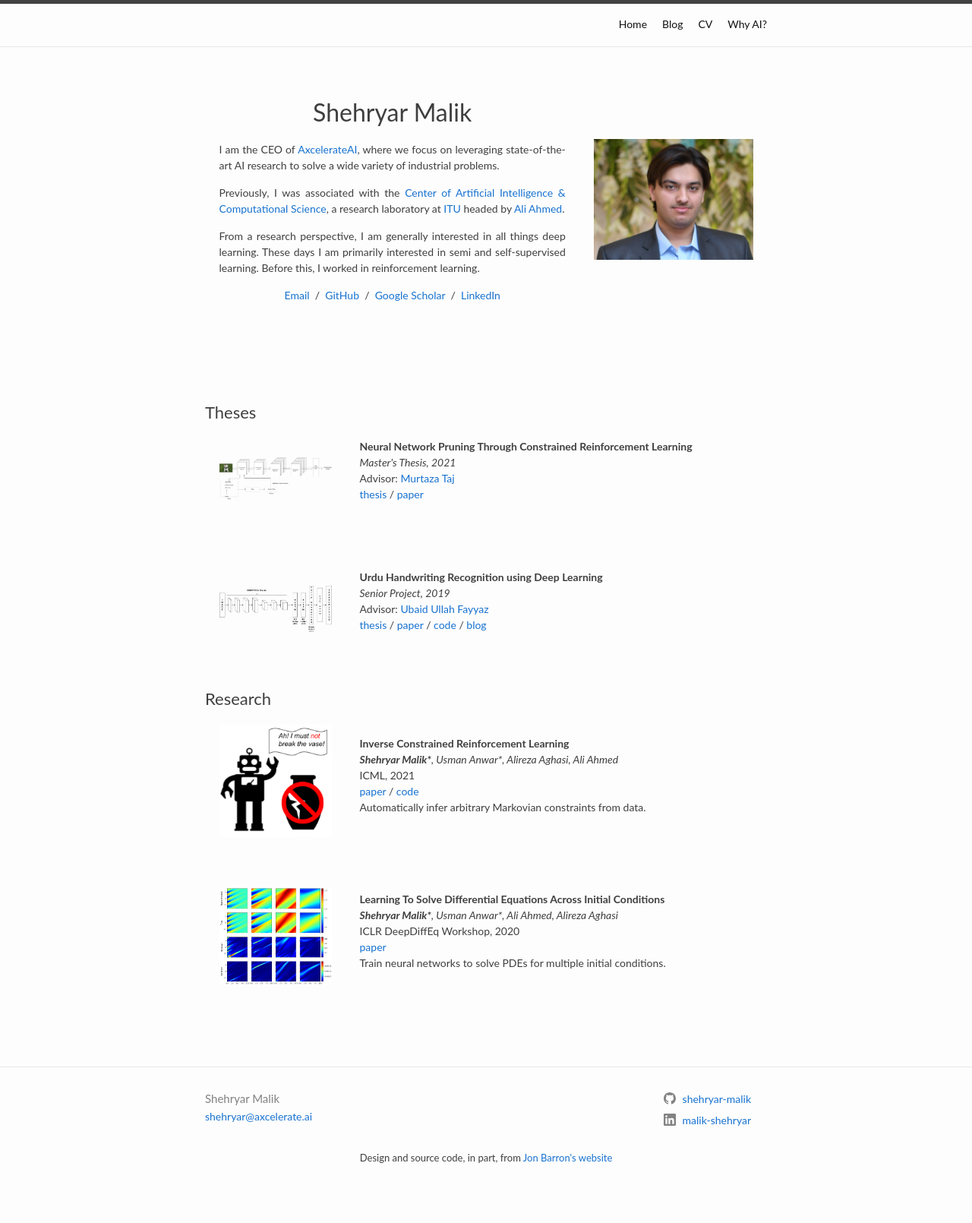
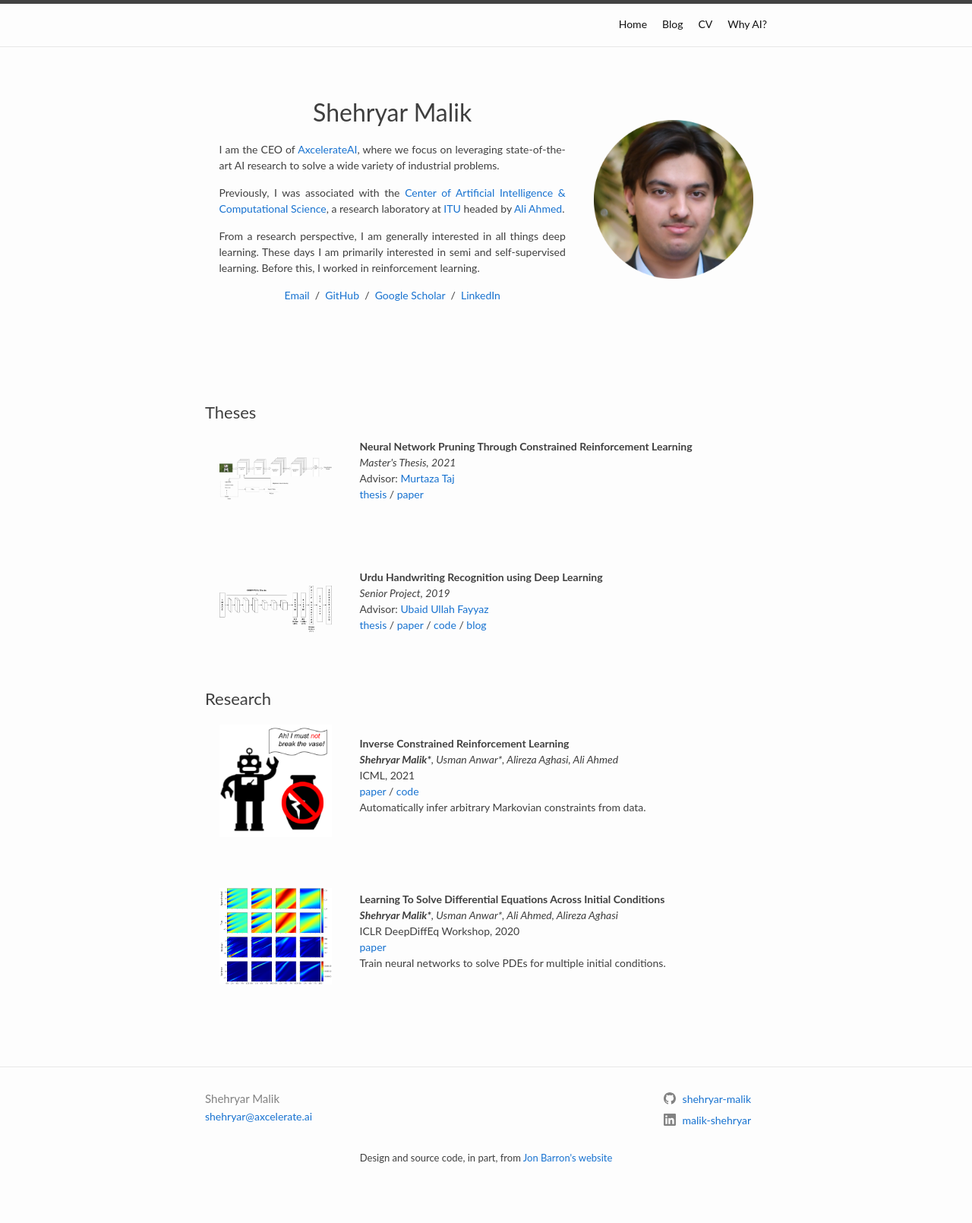
Before and after one commit to shehryar-malik/shehryar-malik.github.io, a Jekyll site: the page built from _layouts/home.html, in a window 1280 px wide. Shown: the whole page at 76% size. Built offline with Jekyll 4.4.1, drawn with Linux system fonts in a browser that asks for light colours.

Commit message:
Update profile pic

```diff
--- a/_layouts/home.html
+++ b/_layouts/home.html
@@ -43,7 +43,7 @@ permalink: /home/
                             </p>
                         </td>
                         <td style="padding:2.5%;width:30%;max-width:30%;border:none;border-collapse:collapse">
-                            <img style="width:100%;max-width:100%" alt="profile photo" src="{{site.baseurl}}/assets/me-formal.JPG">
+                            <img style="width:100%;max-width:100%" alt="profile photo" src="{{site.baseurl}}/assets/me-circle.png">
                         </td>
                     </tr>
                 </table>
```
